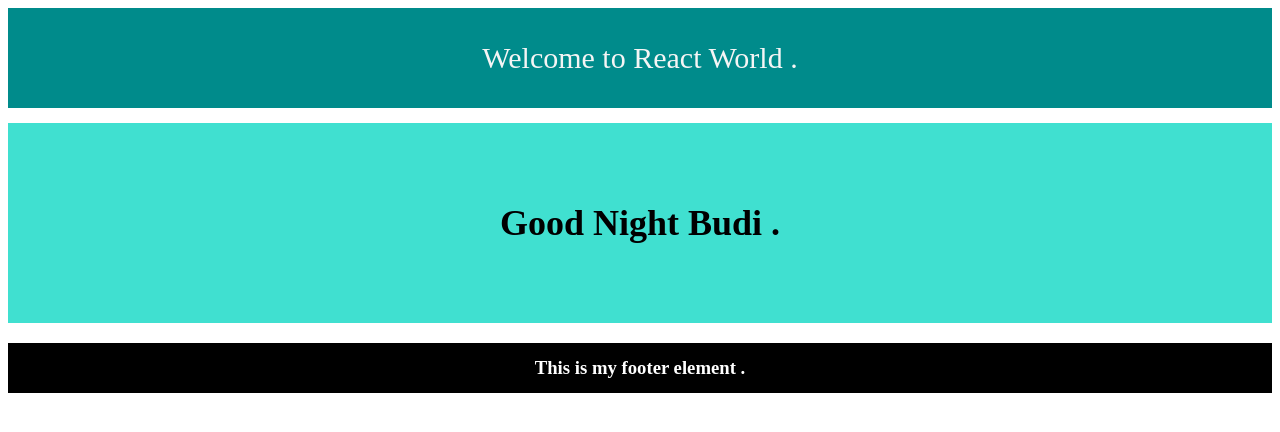
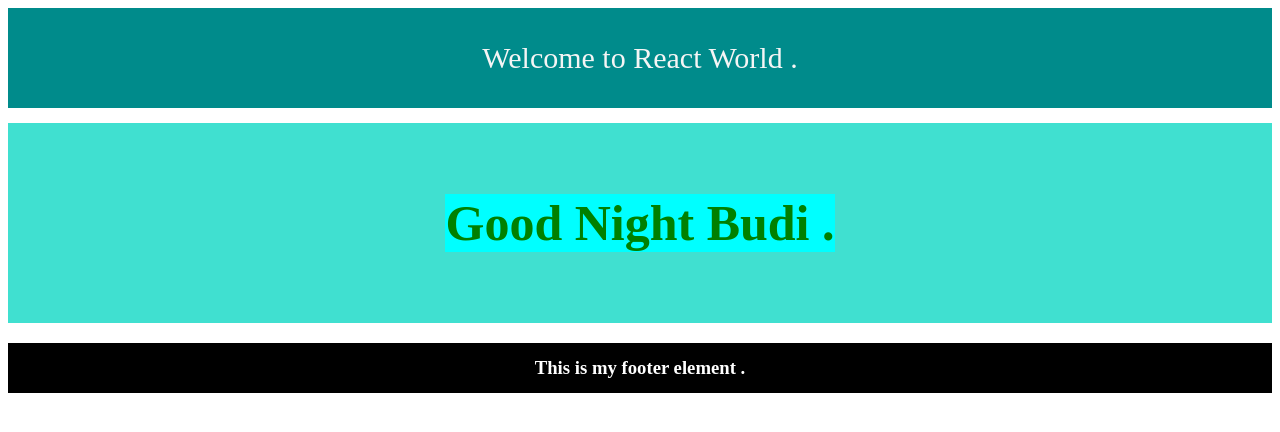
Before and after one commit to arjungautam1/ReactDeepDive, a React (Create React App) app: page / in a window 1280 px wide. Shown: the top 432 px of the page. Built offline with nearby package versions, Linux system fonts and the light colour scheme.

Commit message:
react inline styles

```diff
--- a/src/components/MainContent.js
+++ b/src/components/MainContent.js
@@ -16,11 +16,20 @@ function MainContents()
     else {
         timeOfDay="Good Night "
     }
+
+    // React Inline styles
+    const styles={
+        color:"Green",
+        backgroundColor:"cyan",
+        fontSize:"50px"
+
+    }
+
     return(
 
         <main className="main">
 
-       <h1>{timeOfDay} Budi .</h1>
+       <h1 style={styles}>{timeOfDay} Budi .</h1>
 
         </main>
 
```
